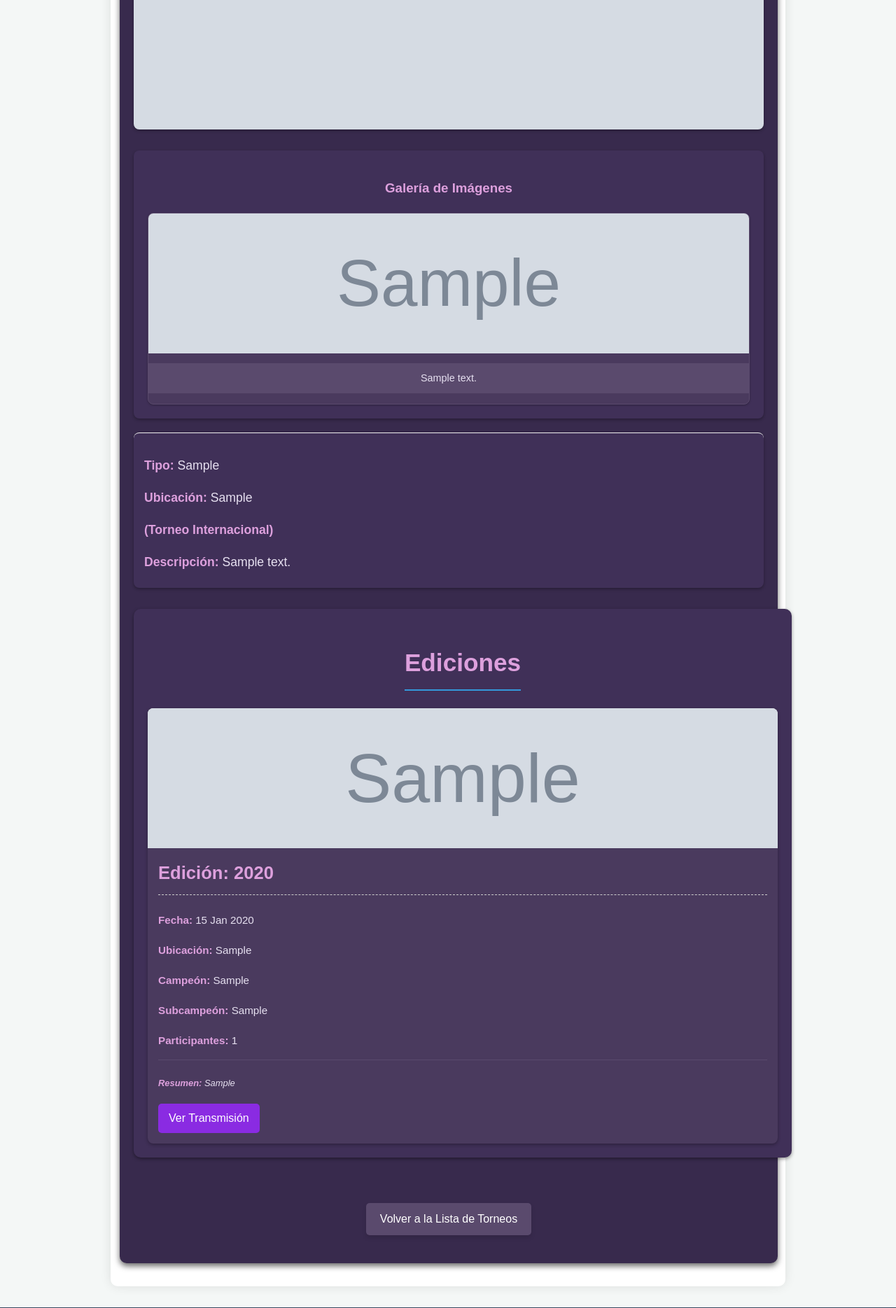
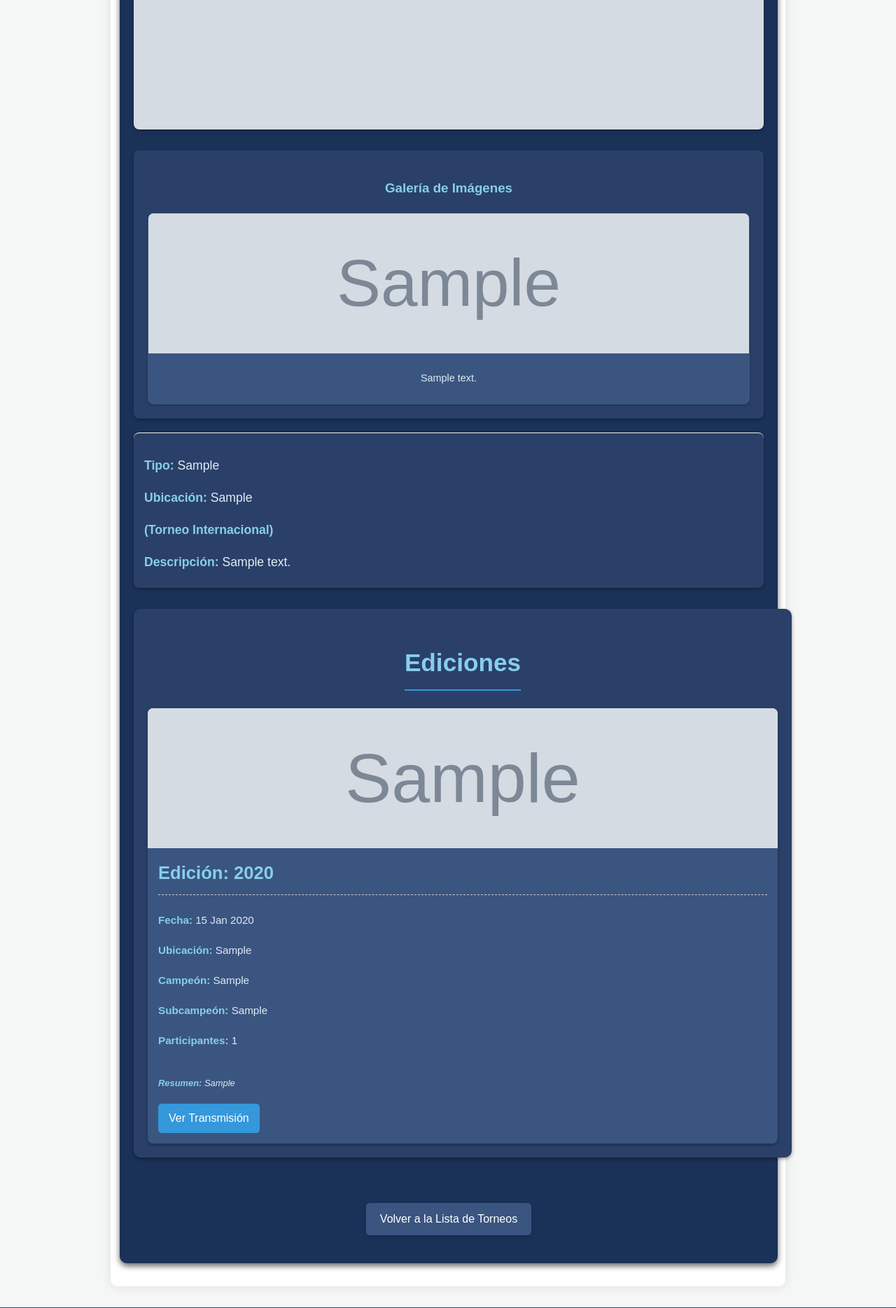
Before and after one commit to Trecarichi/SFCE, a Django app: page /torneos/1/ in a window 1280 px wide. Shown: the part 760-2629 px from the top of the page at 70% size. Run offline with Django 4.2, Linux system fonts and the light colour scheme; tables that the repository leaves empty hold one stand-in row (values such as "Sample post"); grey boxes marked "Sample" are stand-in pictures.

Commit message:
Fondos y colores

```diff
--- a/torneosArgentina/Torneos/template/detalle_torneos.html
+++ b/torneosArgentina/Torneos/template/detalle_torneos.html
@@ -10,15 +10,15 @@
         max-width: 900px;
         margin: 20px auto;
         padding: 20px;
-        background-color: #382A4D; /* Un violeta oscuro ligeramente más claro para el contenedor principal */
+        background-color: #1A3258; /* Un azul oscuro ligeramente más claro para el contenedor principal */
         border-radius: 10px;
         box-shadow: 0 4px 8px rgba(0, 0, 0, 0.6);
         text-align: center;
-        color: #E6E0F0; /* Color de texto general claro */
+        color: #E0EBF5; /* Color de texto general claro */
     }
 
     .torneo-detail-container h2 {
-        color: #DDA0DD; /* Lila claro para los encabezados */
+        color: #87CEEB; /* Azul cielo claro para los encabezados */
         margin-bottom: 20px;
     }
 
@@ -35,32 +35,32 @@
         text-align: left;
         margin-top: 20px;
         padding: 15px;
-        background-color: #403058; /* Un violeta un poco más claro */
+        background-color: #2A4068; /* Un azul un poco más claro */
         border-radius: 8px;
         box-shadow: 0 2px 4px rgba(0, 0, 0, 0.3);
     }
 
     .detail-info-block p {
         margin-bottom: 8px;
-        color: #E6E0F0; /* CORRECCIÓN: Color de texto claro para mayor visibilidad */
+        color: #E0EBF5; /* Color de texto claro para mayor visibilidad */
     }
 
     .detail-info-block strong {
-        color: #DDA0DD; /* Lila claro para etiquetas fuertes, ya era visible */
+        color: #87CEEB; /* Azul cielo claro para etiquetas fuertes */
     }
 
     /* Galería de imágenes adicionales */
     .additional-images-gallery {
         margin-top: 30px;
         padding: 20px;
-        background-color: #403058; /* Fondo similar al carrusel */
+        background-color: #2A4068; /* Fondo similar al carrusel */
         border-radius: 8px;
         box-shadow: 0 2px 4px rgba(0,0,0,0.3);
     }
     .additional-images-gallery h3 {
         text-align: center;
         margin-bottom: 20px;
-        color: #DDA0DD; /* Lila claro */
+        color: #87CEEB; /* Azul cielo claro */
     }
     .gallery-grid {
         display: grid;
@@ -68,12 +68,12 @@
         gap: 15px;
     }
     .gallery-item {
-        border: 1px solid #5A4A6D; /* Borde violeta oscuro */
+        border: 1px solid #3A5580; /* Borde azul oscuro */
         border-radius: 8px;
         overflow: hidden;
         box-shadow: 0 1px 3px rgba(0,0,0,0.3);
         transition: transform 0.2s ease-in-out;
-        background-color: #4A3A5E; /* Fondo para cada item de la galería */
+        background-color: #3A5580; /* Fondo para cada item de la galería */
     }
     .gallery-item:hover {
         transform: translateY(-5px);
@@ -95,9 +95,9 @@
 
     .gallery-description {
         padding: 10px;
-        background-color: #5A4A6D; /* Fondo violeta más oscuro para la descripción */
+        background-color: #3A5580; /* Fondo azul más oscuro para la descripción */
         font-size: 0.9em;
-        color: #E6E0F0; /* Texto claro */
+        color: #E0EBF5; /* Texto claro */
         text-align: center;
     }
 
@@ -105,13 +105,13 @@
     .ediciones-container {
         margin-top: 30px;
         padding: 20px;
-        background-color: #403058; /* Fondo similar al carrusel */
+        background-color: #2A4068; /* Fondo similar al carrusel */
         border-radius: 10px;
         box-shadow: 0 2px 5px rgba(0, 0, 0, 0.4);
     }
 
     .ediciones-container h2 {
-        color: #DDA0DD; /* Lila claro */
+        color: #87CEEB; /* Azul cielo claro */
         margin-bottom: 25px;
     }
 
@@ -122,7 +122,7 @@
     }
 
     .edicion-card {
-        background-color: #4A3A5E; /* Fondo para cada tarjeta de edición */
+        background-color: #3A5580; /* Fondo para cada tarjeta de edición */
         border-radius: 8px;
         overflow: hidden;
         box-shadow: 0 2px 5px rgba(0, 0, 0, 0.3);
@@ -152,33 +152,33 @@
     }
 
     .edicion-content h4 {
-        color: #DDA0DD; /* Lila claro */
+        color: #87CEEB; /* Azul cielo claro */
         margin-bottom: 10px;
     }
 
     .edicion-content p {
-        color: #E6E0F0; /* CORRECCIÓN: Color de texto claro para mayor visibilidad */
+        color: #E0EBF5; /* Color de texto claro para mayor visibilidad */
         margin-bottom: 5px;
         font-size: 0.95em;
     }
 
-    .edicion-content strong { /* CORRECCIÓN: Aplicar color a los strong dentro de .edicion-content */
-        color: #DDA0DD; /* Lila claro para etiquetas fuertes */
+    .edicion-content strong { /* Aplicar color a los strong dentro de .edicion-content */
+        color: #87CEEB; /* Azul cielo claro para etiquetas fuertes */
     }
 
     .edicion-resumen {
         margin-top: 10px;
-        border-top: 1px solid #5A4A6D; /* Borde violeta oscuro */
+        border-top: 1px solid #3A5580; /* Borde azul oscuro */
         padding-top: 10px;
         font-size: 0.85em;
-        color: #E6E0F0; /* CORRECCIÓN: Color de texto claro para el resumen */
+        color: #E0EBF5; /* Color de texto claro para el resumen */
     }
 
     .link-transmision {
         display: inline-block;
         margin-top: 15px;
         padding: 8px 15px;
-        background-color: #8A2BE2; /* Azul violeta fuerte */
+        background-color: #3498DB; /* Azul fuerte para el botón */
         color: white;
         text-decoration: none;
         border-radius: 5px;
@@ -186,15 +186,15 @@
     }
 
     .link-transmision:hover {
-        background-color: #6A1BAA; /* Violeta más oscuro */
+        background-color: #2980B9; /* Azul más oscuro */
     }
 
     .no-data-message {
         text-align: center;
-        color: #E6E0F0; /* Texto claro */
+        color: #E0EBF5; /* Texto claro */
         font-style: italic;
         padding: 20px;
-        background-color: #403058; /* Fondo similar al carrusel */
+        background-color: #2A4068; /* Fondo similar al carrusel */
         border-radius: 8px;
     }
 
@@ -203,7 +203,7 @@
         display: inline-block;
         margin-top: 25px;
         padding: 10px 20px;
-        background-color: #5A4A6D; /* Violeta oscuro desaturado para botones de volver */
+        background-color: #3A5580; /* Azul oscuro desaturado para botones de volver */
         color: white;
         text-decoration: none;
         border-radius: 5px;
@@ -213,7 +213,7 @@
     }
 
     .btn-back:hover {
-        background-color: #7F6F92; /* Violeta más claro en hover */
+        background-color: #4A6590; /* Azul más claro en hover */
     }
 
     /* --- ESTILOS RESPONSIVOS --- */
@@ -294,7 +294,7 @@
         top: 0;
         width: 100%; /* Ancho completo */
         height: 100%; /* Altura completa */
-        background-color: rgba(44, 32, 58, 0.9); /* Fondo violeta muy oscuro semitransparente */
+        background-color: rgba(10, 29, 55, 0.9); /* Fondo azul muy oscuro semitransparente */
 
         /* Propiedades para CENTRADO FLEXBOX (solo aplican cuando visibility es visible) */
         display: flex; /* Mantener flexbox para centrado, ocultado por visibility/opacity */
@@ -324,10 +324,10 @@
         left: 0;
         width: 100%; /* Ancho completo */
         text-align: center;
-        color: #E6E0F0; /* Texto claro para la descripción */
+        color: #E0EBF5; /* Texto claro para la descripción */
         padding: 10px 0;
         font-size: 1.2em; /* Tamaño de fuente más visible */
-        background-color: rgba(44, 32, 58, 0.7); /* Fondo violeta semitransparente para legibilidad */
+        background-color: rgba(10, 29, 55, 0.7); /* Fondo azul semitransparente para legibilidad */
         box-sizing: border-box; /* Incluye padding en el ancho total */
     }
 
@@ -336,7 +336,7 @@
         position: absolute; /* Posicionado absolutamente dentro del modal */
         top: 15px; /* Margen desde arriba */
         right: 25px; /* Margen desde la derecha */
-        color: #E6E0F0; /* Color claro para contraste */
+        color: #E0EBF5; /* Color claro para contraste */
         font-size: 50px; /* Tamaño más grande para facilidad de toque */
         font-weight: bold;
         transition: 0.3s;
@@ -346,7 +346,7 @@
 
     .close-button:hover,
     .close-button:focus {
-        color: #CFBFFF; /* Violeta muy claro en hover */
+        color: #ADD8E6; /* Azul muy claro en hover */
         text-decoration: none;
         cursor: pointer;
     }
@@ -415,7 +415,7 @@
         <p><strong>Tipo:</strong> {{ torneo.tipo }}</p>
         <p><strong>Ubicación:</strong> {{ torneo.ubicacion }}</p>
         {% if torneo.internacional %}
-        <p style="color: #DDA0DD;"><strong>(Torneo Internacional)</strong></p> {# Color que resalta en el tema violeta #}
+        <p style="color: #87CEEB;"><strong>(Torneo Internacional)</strong></p> {# Color que resalta en el tema azul #}
         {% endif %}
         {% if torneo.descripcion %}
         <p><strong>Descripción:</strong> {{ torneo.descripcion|linebreaksbr }}</p>
```
Also changed, not shown: torneosArgentina/Torneos/template/index.html (+14 -14 lines), torneosArgentina/Torneos/template/lista_torneos.html (+25 -25 lines).
